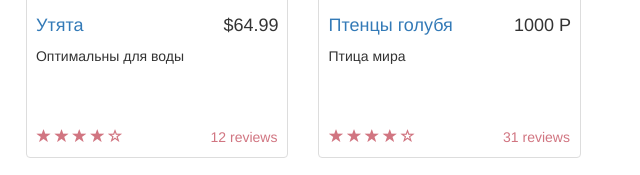
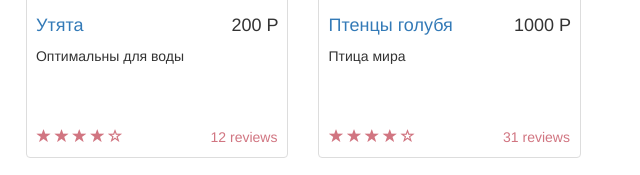
Before and after one commit to LyuBel/WebLR1, a plain HTML site: page index.html in a window 1280 px wide. Shown: the part 544-719 px from the top of the page, 629-1269 px from the left. Drawn offline with Linux system fonts and the light colour scheme.

Commit message:
Update index.html

```diff
--- a/index.html
+++ b/index.html
@@ -109,7 +109,7 @@
                         <div class="thumbnail">
                             <img src="img/goods/320x150(2).jpg" alt="">
                             <div class="caption">
-                                <h4 class="pull-right">$64.99</h4>
+                                <h4 class="pull-right">200 Р</h4>
                                 <h4><a href="" data-toggle="modal" data-target="#SecondGoodModal">Утята</a>
                                 </h4>
                                 <p>Оптимальны для воды</p>
```
